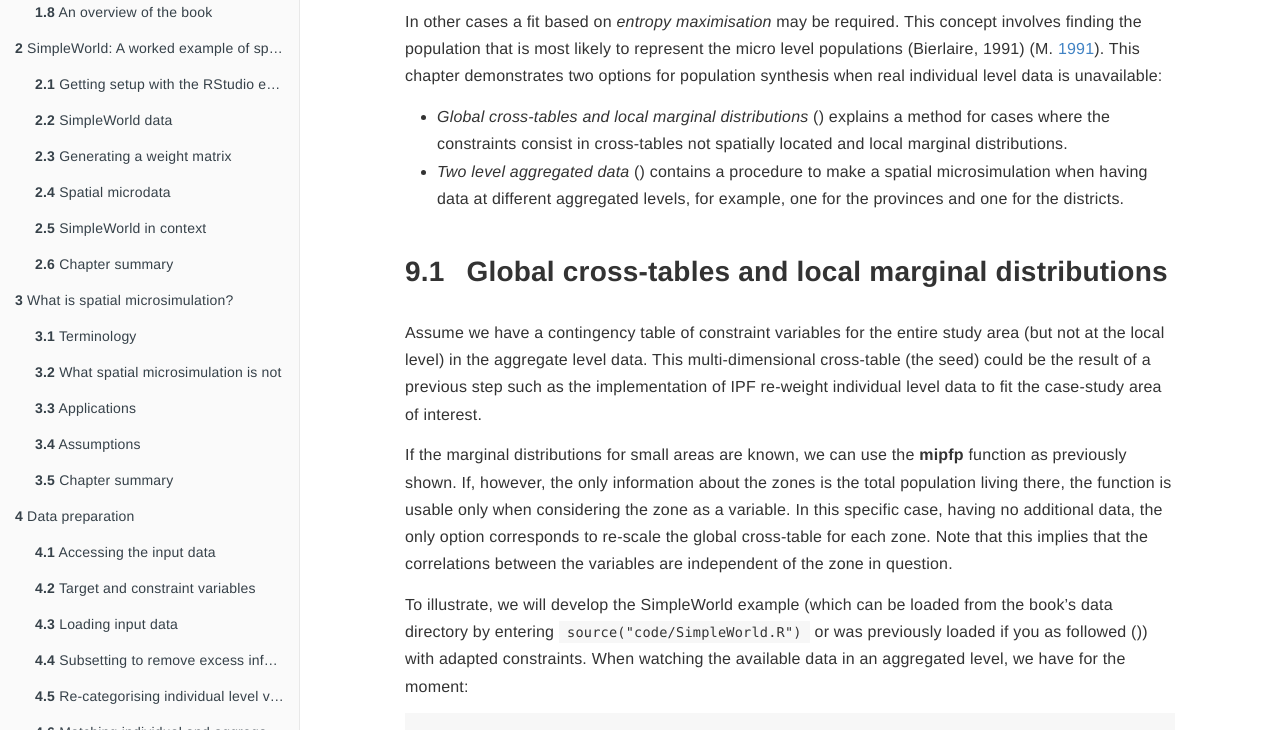
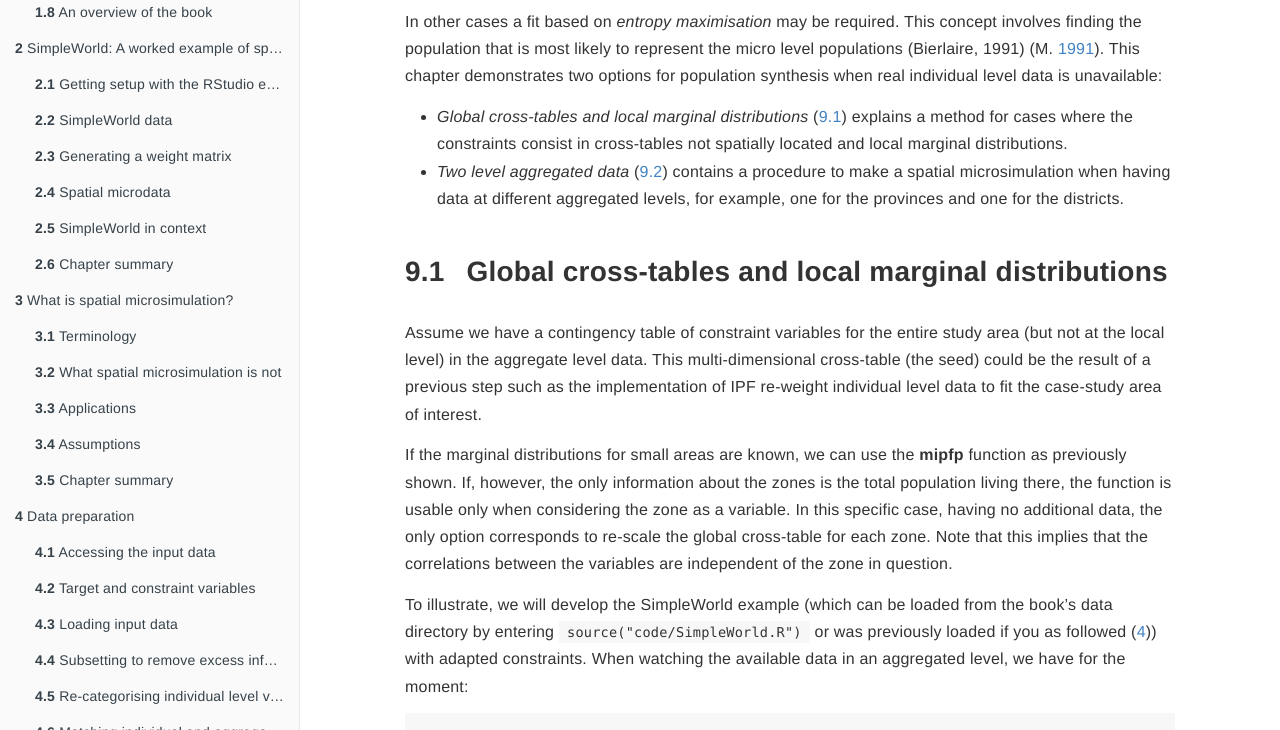
Before and after one commit to Robinlovelace/spatial-microsim-book, a Jekyll site: the page nomicrodata.html, which Jekyll copies as it is, in a window 1280 px wide. Shown: the part 366-1096 px from the top of the page. Built offline with Jekyll 4.4.1, drawn with Linux system fonts in a browser that asks for light colours; formulas are drawn with MathJax 3.

Commit message:
Updating book (76)

```diff
--- a/nomicrodata.html
+++ b/nomicrodata.html
@@ -306,14 +306,14 @@ code > span.in { color: #60a0b0; font-weight: bold; font-style: italic; } /* Inf
 <p></p>
 <p>In other cases a fit based on <em>entropy maximisation</em> may be required. This concept involves finding the population that is most likely to represent the micro level populations (Bierlaire, 1991) <span class="citation">(M. <a href="#ref-Bierlaire">1991</a>)</span>.  This chapter demonstrates two options for population synthesis when real individual level data is unavailable:</p>
 <ul>
-<li><em>Global cross-tables and local marginal distributions</em> (<a href="nomicrodata.html#CrossGlobLocalMarg"></a>) explains a method for cases where the constraints consist in cross-tables not spatially located and local marginal distributions.</li>
-<li><em>Two level aggregated data</em> (<a href="nomicrodata.html#twoLevelData"></a>) contains a procedure to make a spatial microsimulation when having data at different aggregated levels, for example, one for the provinces and one for the districts.</li>
+<li><em>Global cross-tables and local marginal distributions</em> (<a href="nomicrodata.html#CrossGlobLocalMarg">9.1</a>) explains a method for cases where the constraints consist in cross-tables not spatially located and local marginal distributions.</li>
+<li><em>Two level aggregated data</em> (<a href="nomicrodata.html#twoLevelData">9.2</a>) contains a procedure to make a spatial microsimulation when having data at different aggregated levels, for example, one for the provinces and one for the districts.</li>
 </ul>
 <div id="CrossGlobLocalMarg" class="section level2">
 <h2><span class="header-section-number">9.1</span> Global cross-tables and local marginal distributions</h2>
 <p>Assume we have a contingency table of constraint variables for the entire study area (but not at the local level) in the aggregate level data. This multi-dimensional cross-table (the seed) could be the result of a previous step such as the implementation of IPF re-weight individual level data to fit the case-study area of interest.</p>
 <p>If the marginal distributions for small areas are known, we can use the <strong>mipfp</strong> function as previously shown. If, however, the only information about the zones is the total population living there, the function is usable only when considering the zone as a variable. In this specific case, having no additional data, the only option corresponds to re-scale the global cross-table for each zone. Note that this implies that the correlations between the variables are independent of the zone in question.</p>
-<p>To illustrate, we will develop the SimpleWorld example (which can be loaded from the book’s data directory by entering <code>source(&quot;code/SimpleWorld.R&quot;)</code> or was previously loaded if you as followed (<a href="data-prep.html#data-prep"></a>)) with adapted constraints. When watching the available data in an aggregated level, we have for the moment:</p>
+<p>To illustrate, we will develop the SimpleWorld example (which can be loaded from the book’s data directory by entering <code>source(&quot;code/SimpleWorld.R&quot;)</code> or was previously loaded if you as followed (<a href="data-prep.html#data-prep">4</a>)) with adapted constraints. When watching the available data in an aggregated level, we have for the moment:</p>
 <div class="sourceCode"><pre class="sourceCode r"><code class="sourceCode r"><span class="co"># Cross-tabulation of individual level dataset</span>
 <span class="kw">table</span>(ind$age, ind$sex)</code></pre></div>
 <pre><code>##
@@ -375,7 +375,7 @@ resTruncate &lt;-<span class="st"> </span><span class="kw">floor</span>(res) <sp
 <span class="kw">apply</span>(resRound,<span class="kw">c</span>(<span class="dv">1</span>),sum) -<span class="st"> </span>local_cons</code></pre></div>
 <pre><code>## 1 2 3
 ## 0 0 0</code></pre>
-<p>It is due to luck (and the small size of the SimpleWorld example) that the <code>round</code> method works in this case: in most cases there will be errors due to rounding. If a zone had 4 individuals and three categories, for example, the resulting weights could be <span class="math inline">\((\frac{4}{3},\frac{4}{3},\frac{4}{3})\)</span>. Then, the rounding gives <span class="math inline">\((1,1,1)\)</span> and there would be too few individuals in the synthetic population (3 not 4). We can try the algorithms proposed in (<a href="smsimr.html#sintegerisation"></a>). However, as illustrated by the following code chunks, these integerisation methods lead to errors in relation to the constraints.</p>
+<p>It is due to luck (and the small size of the SimpleWorld example) that the <code>round</code> method works in this case: in most cases there will be errors due to rounding. If a zone had 4 individuals and three categories, for example, the resulting weights could be <span class="math inline">\((\frac{4}{3},\frac{4}{3},\frac{4}{3})\)</span>. Then, the rounding gives <span class="math inline">\((1,1,1)\)</span> and there would be too few individuals in the synthetic population (3 not 4). We can try the algorithms proposed in (<a href="smsimr.html#sintegerisation">5.3</a>). However, as illustrated by the following code chunks, these integerisation methods lead to errors in relation to the constraints.</p>
 <div class="sourceCode"><pre class="sourceCode r"><code class="sourceCode r"><span class="co"># Integerisation with pp</span>
 res_pp &lt;-<span class="st"> </span><span class="kw">int_pp</span>(res)
 
```
Also changed, not shown: search_index.json.
